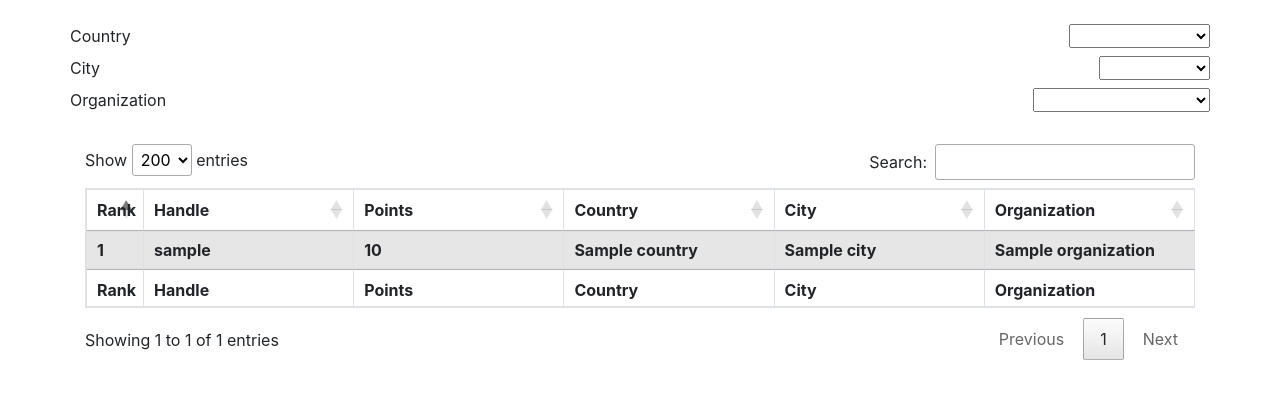
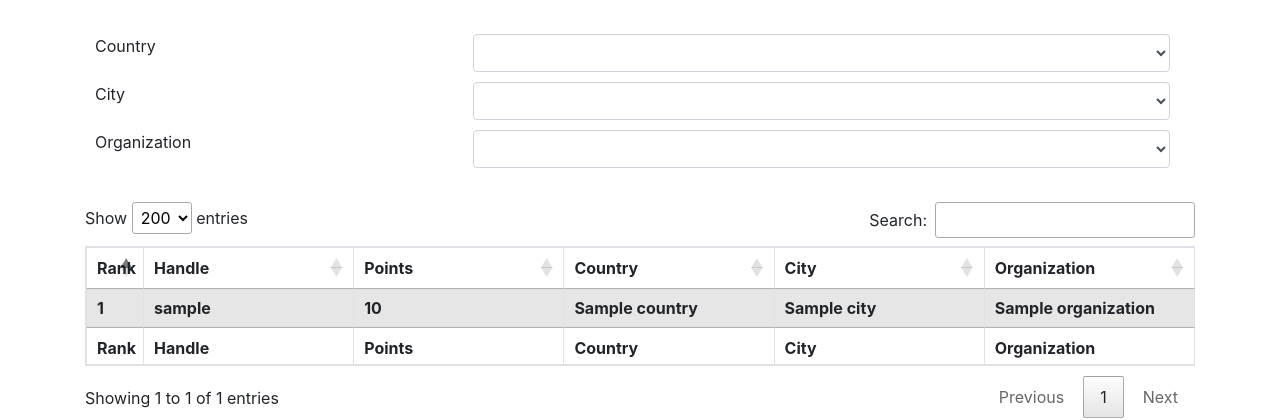
Before and after one commit to vsp4/codeforces-standings-filter, a Flask app: template templates/standings.html in a window 1280 px wide. Shown: the top 420 px of the page. Run offline with Flask 2, Linux system fonts and the light colour scheme; the template is opened without the code that fills it: most values are stand-ins (such as "Sample title", 1, 10 or a date in 2020); lists and menus that the app fills with data are empty; some libraries are stand-ins or nearby versions.

Commit message:
ui enhancement

```diff
--- a/templates/standings.html
+++ b/templates/standings.html
@@ -18,27 +18,27 @@
 		<div class="container">
             <br />
 
-            <div class="row">
+            <div class="row" style="margin: 10px;">
                 <span>
                     <label>Country</label>
                 </span>
-                <span style="margin-left:auto; margin-right:0" id="filterCountry">
+                <span style="margin-left:auto; margin-right:0" class="col-sm-8" id="filterCountry">
                 </span>
             </div>
 
-            <div class="row">
+            <div class="row" style="margin: 10px;">
                 <span>
                     <label>City</label>
                 </span>
-                <span style="margin-left:auto; margin-right:0" id="filterCity">
+                <span style="margin-left:auto; margin-right:0" class="col-sm-8" id="filterCity">
                 </span>
             </div>
 
-            <div class="row">
+            <div class="row" style="margin: 10px;">
                 <span>
                     <label>Organization</label>
                 </span>
-                <span style="margin-left:auto; margin-right:0" id="filterOrganization">
+                <span style="margin-left:auto; margin-right:0" class="col-sm-8" id="filterOrganization">
                 </span>
             </div>
 
@@ -90,7 +90,7 @@
                 initComplete: function () {
                     this.api().columns().every( function () {
                         var column = this;
-                        var select = $('<select><option value=""></option></select>')
+                        var select = $('<select class="form-control"><option value=""></option></select>')
                             .appendTo( $($(column.header()).attr("data-filter")) )
                             .on( 'change', function () {
                                 var val = $.fn.dataTable.util.escapeRegex(
```
